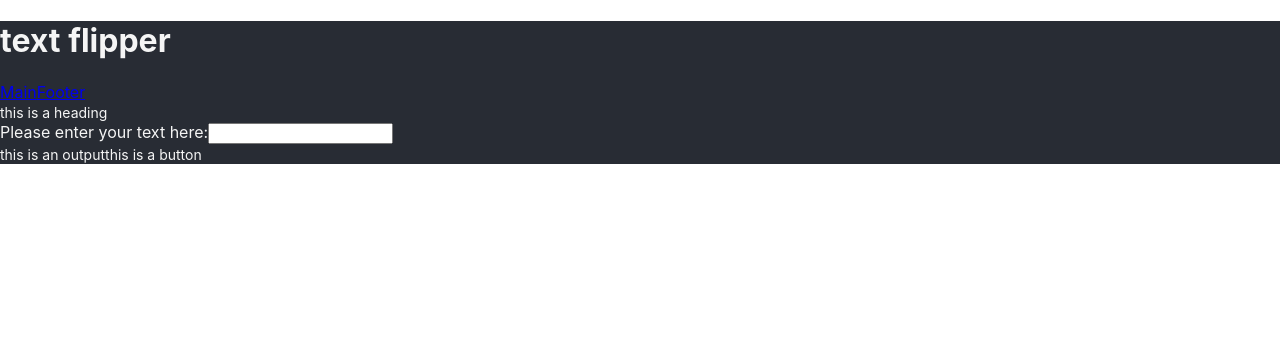
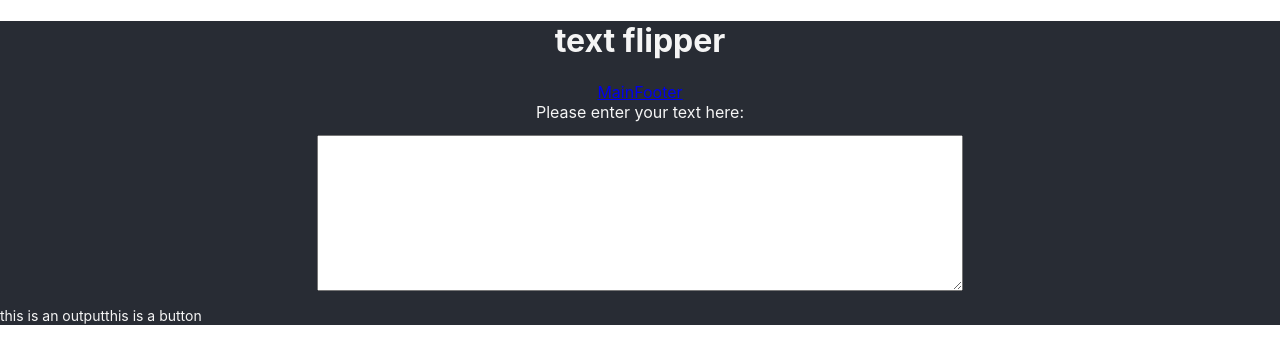
Before and after one commit to boturdan/Fliptext-app, a React (Create React App) app: page / in a window 1280 px wide. Shown: the top 364 px of the page. Built offline with nearby package versions, Linux system fonts and the light colour scheme.

Commit message:
Input almost done!

```diff
--- a/public/index.html
+++ b/public/index.html
@@ -24,7 +24,7 @@
       work correctly both with client-side routing and a non-root public URL.
       Learn how to configure a non-root public URL by running `npm run build`.
     -->
-    <title>React App</title>
+    <title>Text Flipper by boturdan</title>
   </head>
   <body>
     <noscript>You need to enable JavaScript to run this app.</noscript>
--- a/src/App.css
+++ b/src/App.css
@@ -1,6 +1,24 @@
-.root {
+#root {
   background-color: #282c34;
   color: whitesmoke;
+}
+
+h1, .navLink, label {
+  display: block;
+  text-align: center;
+  margin-left: auto;
+  margin-right: auto;
+}
+
+textarea {
+  display: block;
+  margin-left: auto;
+  margin-right: auto;
+  margin-top: 1em;
+  margin-bottom: 1em;
+  width: 50%;
+  height: 150px;
+
 }
 
 span {
--- a/src/App.js
+++ b/src/App.js
@@ -8,18 +8,14 @@ import Footer from './components/Footer';
 
 function App() {
   return (
-    <div className="root">
-      <header>
-        <h1>text flipper</h1>
-      </header>
-
+    <div>
+      <Heading />
       <nav className="navLink">
         <NavLink to="/">Main</NavLink>
         <NavLink to="/footer">Footer</NavLink>
       </nav>
 
       <Route path="/" exact>
-        <Heading />
         <Input />
         <Output />
         <Button />
--- a/src/components/Heading.js
+++ b/src/components/Heading.js
@@ -2,7 +2,7 @@
 
 function Heading() {
     return (
-    <span>this is a heading</span>
+        <h1>text flipper</h1>
     );
 };
 
--- a/src/components/Input.js
+++ b/src/components/Input.js
@@ -11,8 +11,7 @@ function Input() {
         <form>
             <label>
                 Please enter your text here:
-                <input
-                    type="textarea"
+                <textarea
                     value={state.textInput}
                     onChange={handleChange}
                 />
```
